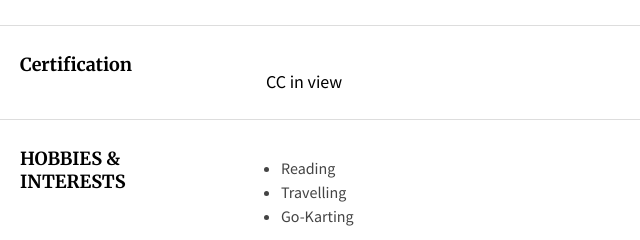
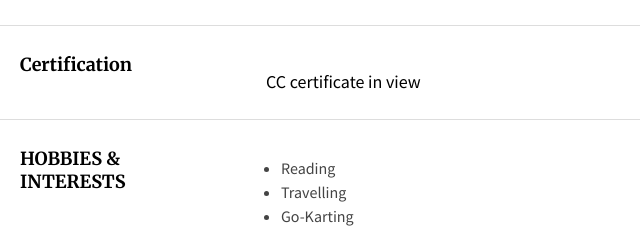
Before and after one commit to Aymilli/ayo-resume, a plain HTML site: page index.html in a window 1280 px wide. Shown: the part 2496-2736 px from the top of the page, 0-640 px from the left. Drawn offline with Linux system fonts and the light colour scheme.

Commit message:
Update index.html

```diff
--- a/index.html
+++ b/index.html
@@ -179,7 +179,7 @@
                 <h2 class="col">Certification</h2>
                   <div class="section-text col-right">
                       <br/>
-                    <div>CC in view</div>
+                    <div>CC certificate in view</div>
                    </div>
                  </div>
         </div>
```
